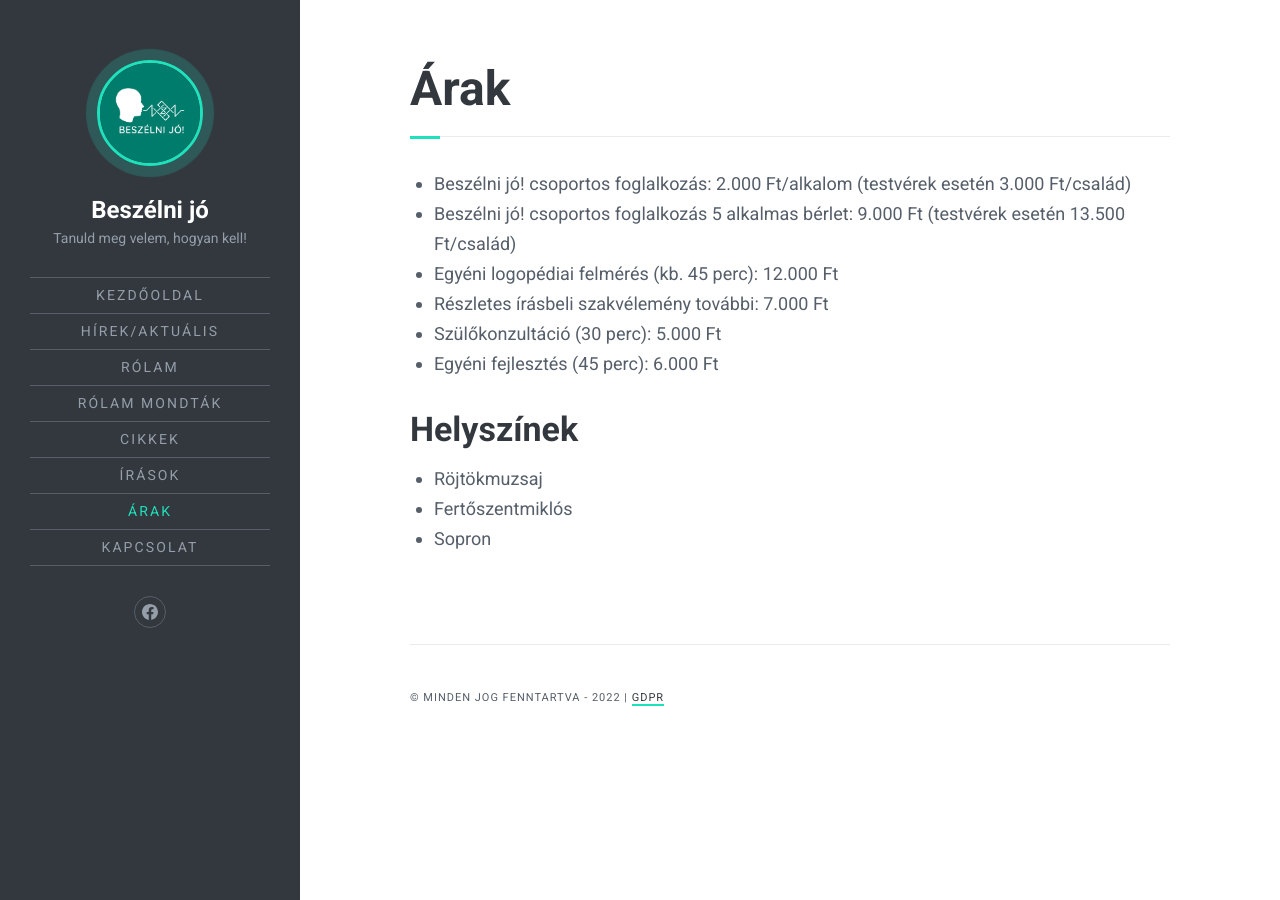
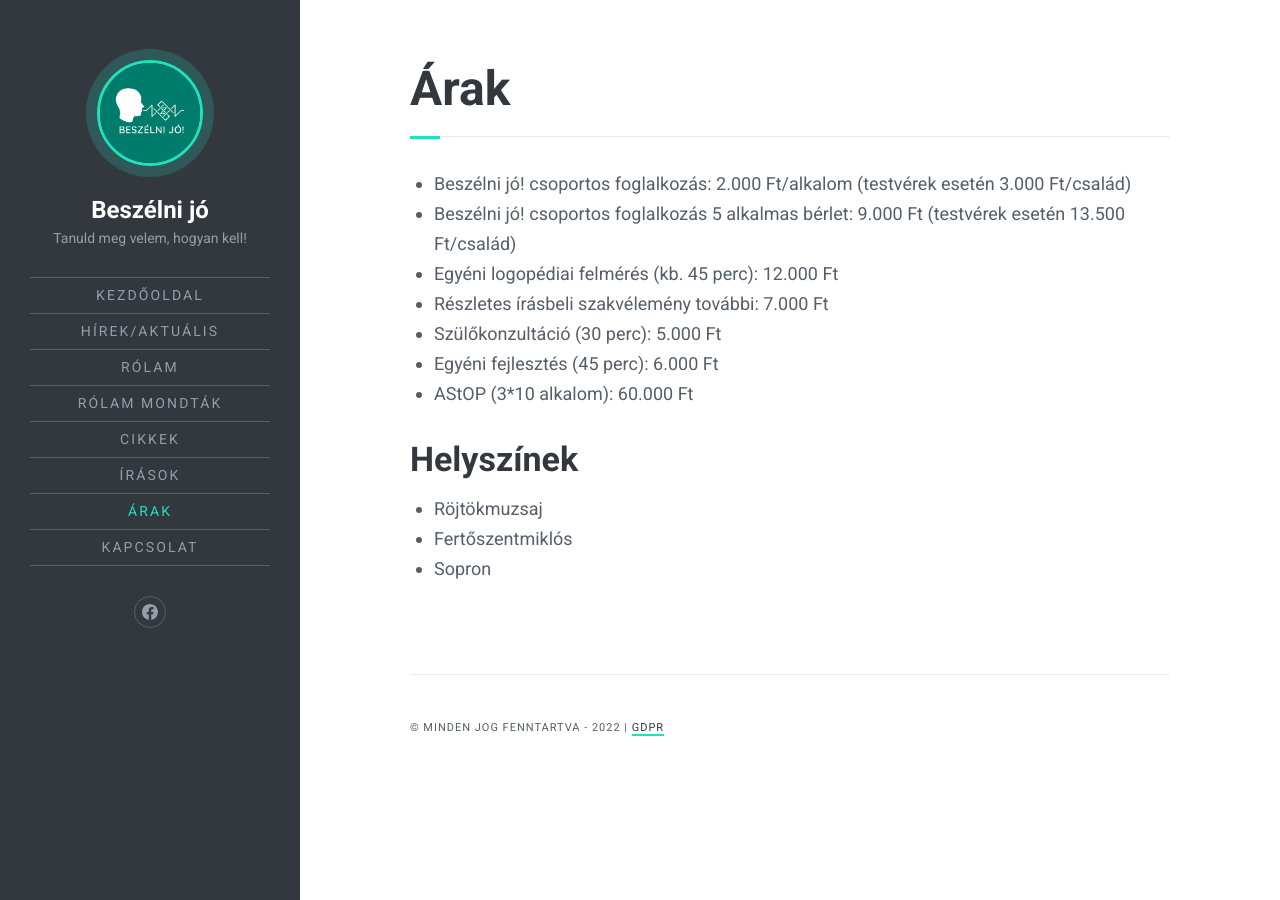
Before and after one commit to beszelnijo/beszelnijo.github.io, a Jekyll site: the page built from arak.md, in a window 1280 px wide. Built offline with Jekyll 4.4.1, drawn with Linux system fonts in a browser that asks for light colours; comment, search, counter and statistics services are not loaded.

Commit message:
Update arak.md

```diff
--- a/arak.md
+++ b/arak.md
@@ -9,6 +9,7 @@
 - Részletes írásbeli szakvélemény további: 7.000 Ft
 - Szülőkonzultáció (30 perc): 5.000 Ft
 - Egyéni fejlesztés (45 perc): 6.000 Ft
+- AStOP (3*10 alkalom): 60.000 Ft
 
 ## Helyszínek
 * Röjtökmuzsaj
```
